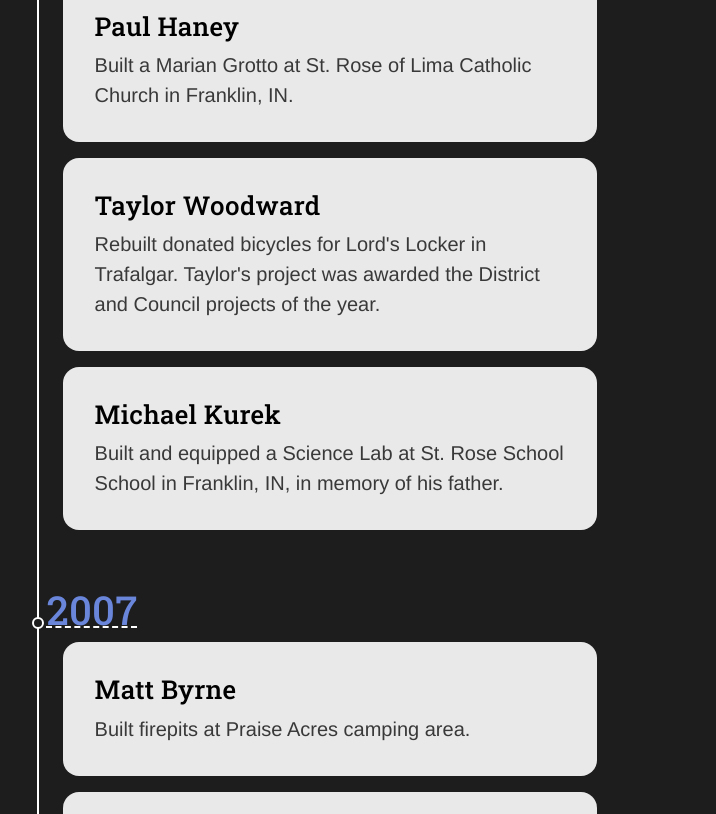
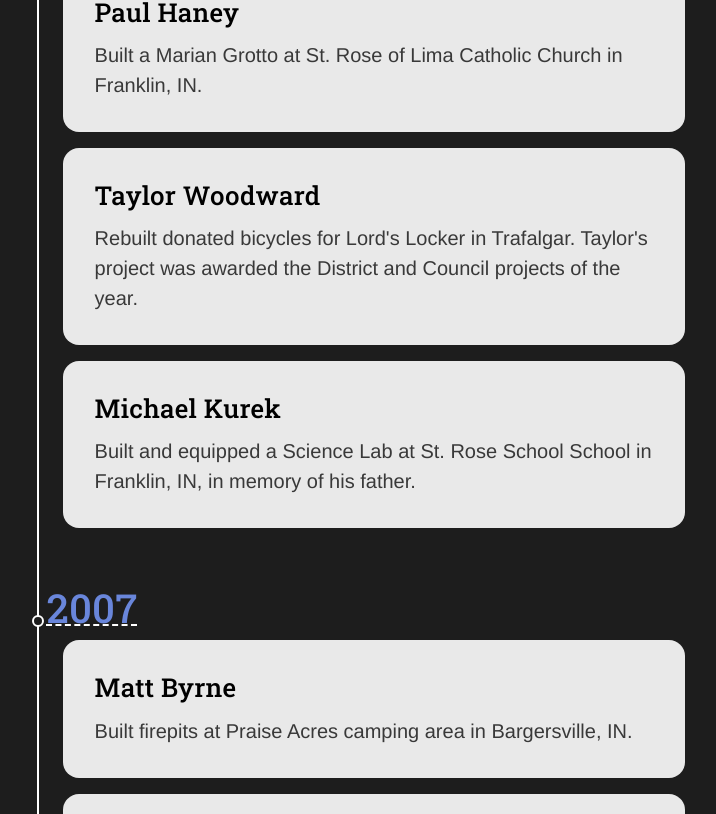
Before and after one commit to SATroop227Media/WebpageTroop227, a React (Vite) app: page /projects in a window 1280 px wide. Shown: the part 1486-2300 px from the top of the page, without its empty margins (43-759 px from the left). Built offline with nearby package versions, Linux system fonts and the light colour scheme.

Commit message:
editted projects content

```diff
--- a/src/components/Footer.tsx
+++ b/src/components/Footer.tsx
@@ -7,12 +7,12 @@ export default function Footer() {
       <ul className="cta__contact-wrapper">
         <li>
           <h4>Joseph "JD" Henry - Scoutmaster</h4>
-          <a href="mailto:Jdhenryx@gmail.com">Jdhenryx@gmail.com</a>
+          <a href="mailto:Jdhenryx@gmail.com?subject=Joining Troop 227">Jdhenryx@gmail.com</a>
           <a href="tel:3173139392">(317) 313-9392</a>
         </li>
         <li>
           <h4>Ron Smith - Committee Chair</h4>
-          <a href="mailto:rsmith@indianaskypics.com">rsmith@indianaskypics.com</a>
+          <a href="mailto:rsmith@indianaskypics.com?subject=Joining Troop 227">rsmith@indianaskypics.com</a>
           <a href="tel:3174392640">Telephone: (317) 439-2640</a>
         </li>
       </ul>
--- a/src/modules/main/routes/ProjectContent.tsx
+++ b/src/modules/main/routes/ProjectContent.tsx
@@ -68,7 +68,7 @@ function ProjectContent() {
                             <ul className="project__project-list">
                                 <li className="project__card">
                                     <h3>Matt Byrne</h3>
-                                    <p>Built firepits at Praise Acres camping area.</p>
+                                    <p>Built firepits at Praise Acres camping area in Bargersville, IN.</p>
                                 </li>
                                 <li className="project__card">
                                     <h3>John Bennett</h3>
--- a/src/styles/components/project-timeline.css
+++ b/src/styles/components/project-timeline.css
@@ -52,13 +52,14 @@
 
 .project__card {
     padding: 2rem;
-    width: 60ch;
+    min-width: 40ch;
+    max-width: 70ch;
     background-color: var(--color-neutral-900);
     border-radius: 16px;
 }
 
 .project__card > h3 {
-    padding-bottom: .5rem;
+    padding-bottom: .75rem;
     font-family: var(--font-family-serif);
 }
 
```
